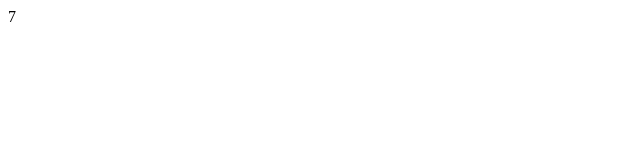
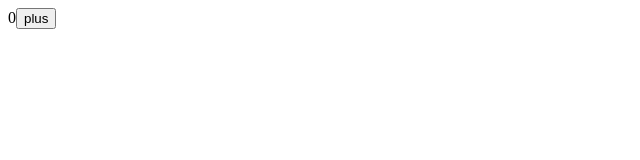
Before and after one commit to tomike19/Fullstack-open, a React (Create React App) app in the folder IntroToReact/: page / in a window 1280 px wide. Shown: the top 160 px of the page, without its empty margins (0-640 px from the left). Built offline with nearby package versions, Linux system fonts and the light colour scheme.

Commit message:
event handling

```diff
--- a/IntroToReact/src/App.js
+++ b/IntroToReact/src/App.js
@@ -5,14 +5,20 @@ import { useState } from 'react';
 const App = () => {
    const [ counter, setCounter ] = useState(0)
 
-  setTimeout(
-    () => setCounter(counter + 1),
-    1000
-  )
-
+  // setTimeout(
+  //   () => setCounter(counter + 100),
+  //   1000
+  // )
+  const handleClick =()=> {
+    console.log('hello')
+  }
+  console.log('rendering...', counter)
   return (
     <div>
     {counter}
+     <button onClick={handleClick}>
+        plus
+      </button>
     </div>
   );
 }
```
